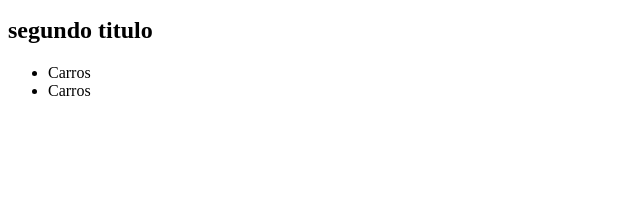
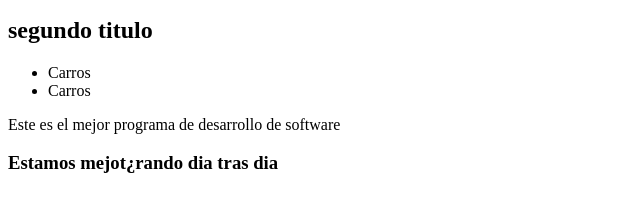
Before and after one commit to Devrier1583/tercer-repositorio, a plain HTML site: page index.html in a window 1280 px wide. Shown: the part 101-312 px from the top of the page, without its empty margins (0-640 px from the left). Drawn offline with Linux system fonts and the light colour scheme.

Commit message:
Puse un parrafo con un titulo h3
Somos los mejores

```diff
--- a/index.html
+++ b/index.html
@@ -14,5 +14,9 @@
         <li>Carros</li>
         <li>Carros</li>
     </ul>
+
+    <p>Este es el mejor programa de desarrollo de software</p>
+
+    <h3>Estamos mejot¿rando dia tras dia</h3>
 </body>
 </html>
```
